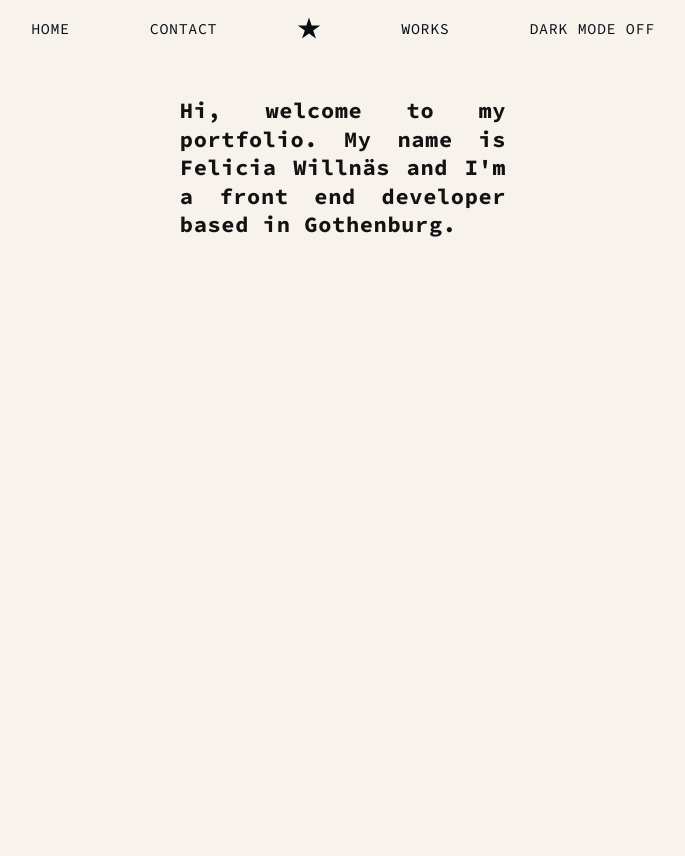
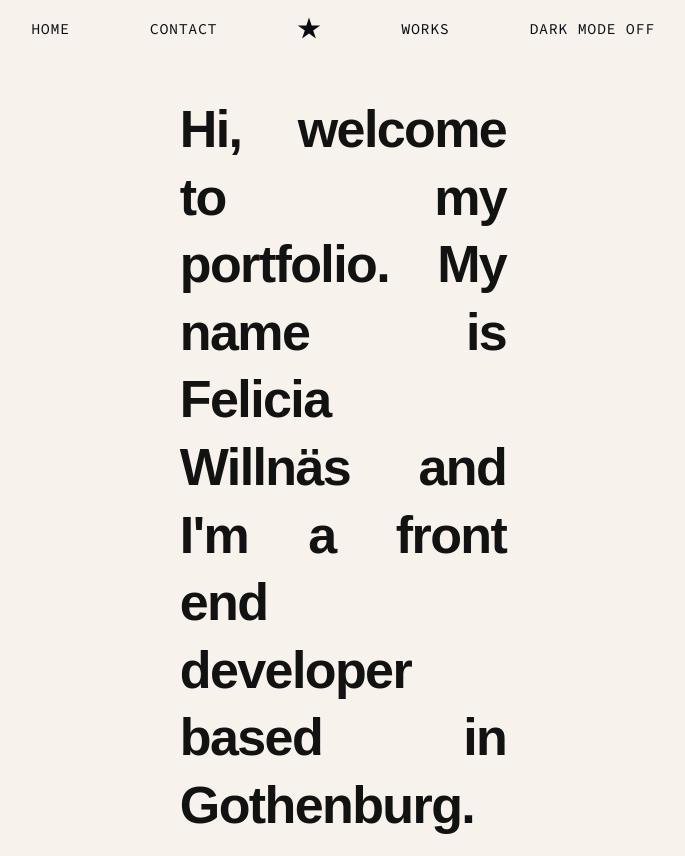
Before and after one commit to feliciawillnas/myportfolio, a React (Vite) app: page / in a window 1280 px wide. Shown: the whole page, without its empty margins (297-982 px from the left). Before the commit the page ends 800 px from the top, so only its background shows below. Built offline with nearby package versions, Linux system fonts and the light colour scheme.

Commit message:
temporary images, general small fixes

```diff
--- a/src/GlobalStyles.js
+++ b/src/GlobalStyles.js
@@ -28,21 +28,25 @@ html, body, #root {
   }
 
   h1 {
-    font-family: "Source Code Pro", monospace;
-    letter-spacing: 0.04rem;
-    font-weight: 700;
-    font-size: 22px;
+    /* font-family: "Source Code Pro", monospace; */
+  /* font-family: "Rock 3D", system-ui; */
+    font-family: Arial, Helvetica, sans-serif;
+
+    letter-spacing: -0.1rem;
+    font-weight: 600;
+    font-size: 52px;
 
     @media (max-width: 768px) {
-      font-size: 18px;
+      /* font-size: 18px; */
     }
   }
 
+  // Contact page
   h2 {
-    font-family: "Quicksand", sans-serif;
-    font-size: 50px;
-    letter-spacing: 0.3rem;
-    line-height: 1.1;
+    font-family: "Source Code Pro", monospace;
+    letter-spacing: 0.04rem;
+    font-weight: 400;
+    font-size: 40px;
 
     @media (max-width: 768px) {
       font-size: 30px;
@@ -60,7 +64,7 @@ html, body, #root {
     letter-spacing: 0.04rem;
     font-weight: 400;
 
-    text-transform: uppercase;
+    /* text-transform: uppercase; */
 
     @media (max-width: 768px) {
       font-size: 13px;
@@ -97,7 +101,7 @@ html, body, #root {
     font-size: 15px;
     letter-spacing: 0.04rem;
     text-decoration: none;
-    text-transform: uppercase;
+    /* text-transform: uppercase; */
     font-weight: 400;
     /* cursor: pointer; */
 
@@ -105,6 +109,7 @@ html, body, #root {
       font-size: 13px;
     }
   }
+
 
   ul {
     list-style: none;
--- a/src/components/SvgFilters.jsx
+++ b/src/components/SvgFilters.jsx
@@ -7,28 +7,28 @@ export default function SvgFilters() {
             <feTurbulence
               type="fractalNoise"
               baseFrequency="0.9"
-              numOctaves="30"
+              numOctaves="100"
             />
-            <feDisplacementMap in="SourceGraphic" scale="30" />
+            <feDisplacementMap in="SourceGraphic" scale="5" />
           </filter>
 
           <filter id="wonky">
             <feTurbulence
               baseFrequency="0.01 0.001"
-              numOctaves="3"
+              numOctaves="5"
               result="noise"
             />
             <feDisplacementMap
               in="SourceGraphic"
               in2="noise"
-              scale="10"
+              scale="20"
               xChannelSelector="R"
               yChannelSelector="R"
             />
           </filter>
 
           <filter id="goo">
-            <feGaussianBlur in="SourceGraphic" stdDeviation="8" result="blur" />
+            <feGaussianBlur in="SourceGraphic" stdDeviation="2" result="blur" />
             <feColorMatrix
               in="blur"
               mode="matrix"
@@ -36,7 +36,7 @@ export default function SvgFilters() {
                 0 0 0 0 0
                 0 0 0 0 0
                 0 0 0 0 0
-                0 0 0 20 -10
+                0 0 0 18 -10
               "
             />
           </filter>
--- a/src/data/projectData.json
+++ b/src/data/projectData.json
@@ -33,7 +33,7 @@
     "text": "The portfolio you are currently visiting.",
     "tech": "React, JavaScript, Styled Components, Motion",
     "wallpaper": "",
-    "image": "/assets/portfoliopage.png",
+    "image": "/assets/3_project_wallpaper.png",
     "video": "",
     "thumbnailFirst": "-",
     "thumbnailSecond": "-",
--- a/src/hooks/useCursor.jsx
+++ b/src/hooks/useCursor.jsx
@@ -25,13 +25,12 @@ export const useCursor = () => {
       },
     },
     text: {
-      // adjusted metrics for the text variant
-      height: 70,
-      width: 70,
-      x: mousePosition.x - 35, // offset is half of the size
-      y: mousePosition.y - 35,
-      backgroundColor: "#ffffff",
+      x: mousePosition.x - 13,
+      y: mousePosition.y - 13,
+      scale: 2,
+      rotate: 50,
       mixBlendMode: "difference",
+
       transition: {
         type: "spring",
         stiffness: 300, // lower value makes it more springy
```
Also changed, not shown: public/assets/3_project_wallpaper.png (added), public/assets/wallpaper.png (added).
